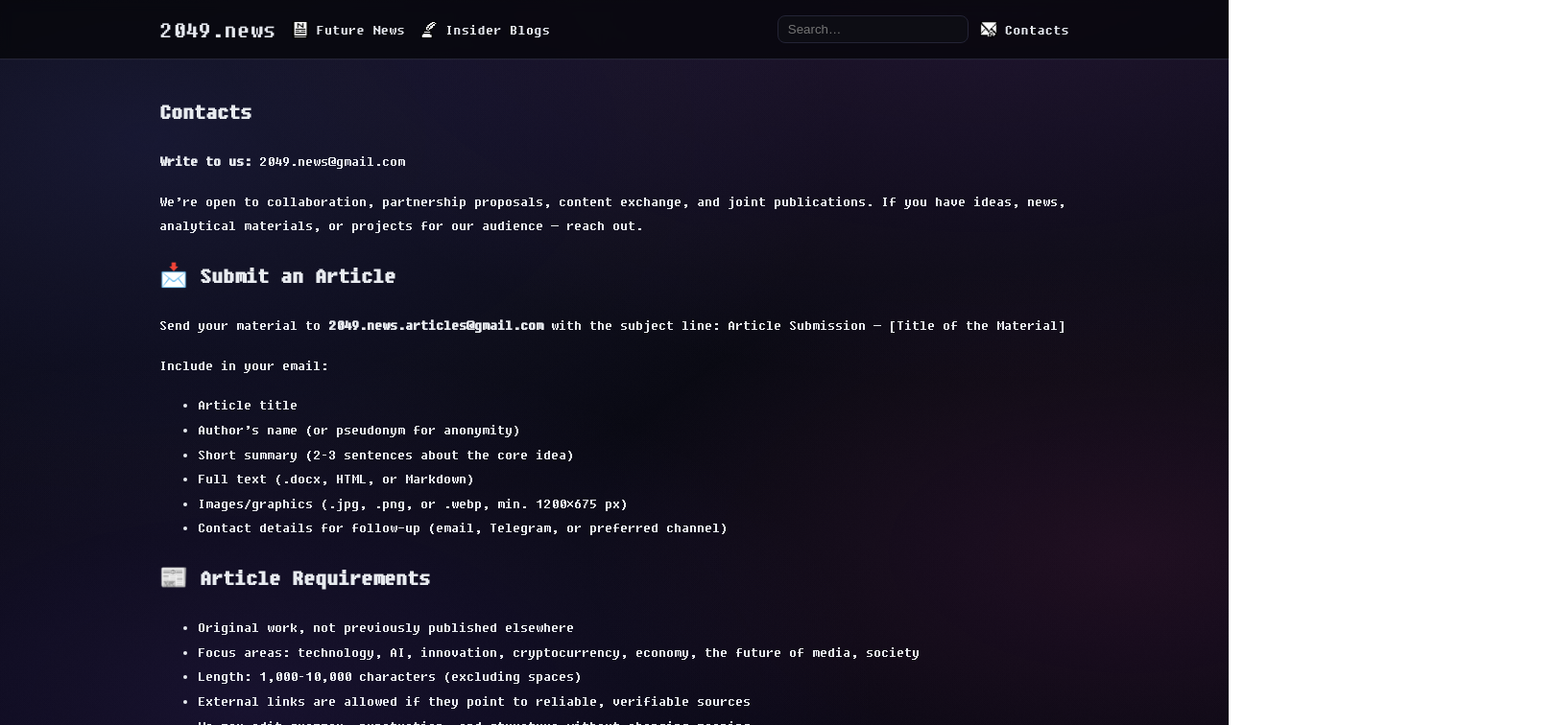
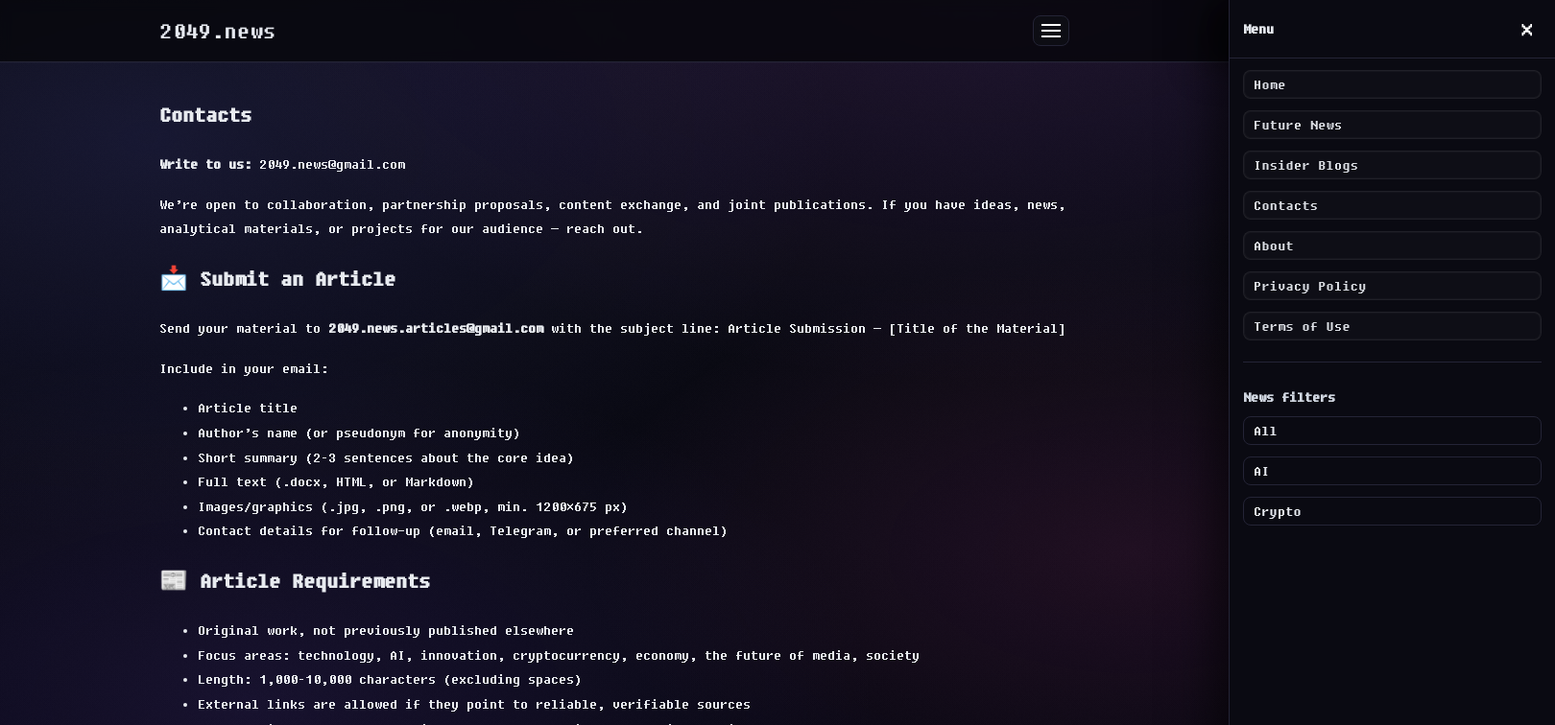
Before and after one commit to SPAMIK356/ai-aggregator, a Next.js app in the folder frontend/: page /contact in a window 1280 px wide. Shown: the top 756 px of the page at 96% size, 1620 px wide, since content can reach past the window. Built offline with nearby package versions, Linux system fonts and the light colour scheme; no server answers.

Commit message:
Added burger menu

```diff
--- a/frontend/app/globals.css
+++ b/frontend/app/globals.css
@@ -207,7 +207,16 @@ button, .pill, input[type="button"], input[type="submit"], input[type="reset"] {
 .promo-frame { width: 100%; background: var(--bg-elev); display: flex; align-items: center; justify-content: center; padding: 6px; }
 .promo-wrap img { max-width: 100%; height: auto; max-height: 180px; display: block; object-fit: contain; object-position: center; }
 /* Mobile navigation */
-/* removed mobile drawer */
+.burger-btn { display: inline-flex; flex-direction: column; gap: 4px; padding: 8px; border: 1px solid var(--border); border-radius: 8px; background: var(--bg-elev); }
+.hb-line { width: 20px; height: 2px; background: #fff; display: block; }
+.backdrop { position: fixed; inset: 0; background: rgba(0,0,0,.5); z-index: 50; }
+.drawer { position: fixed; top: 0; right: 0; height: 100%; width: 85%; max-width: 340px; background: #0a0a12; border-left: 1px solid var(--border); transform: translateX(100%); transition: transform .2s ease; z-index: 60; box-shadow: -20px 0 40px rgba(0,0,0,.5); display: flex; flex-direction: column; }
+.drawer.open { transform: translateX(0); }
+.drawer-header { display: flex; align-items: center; justify-content: space-between; padding: 12px 14px; border-bottom: 1px solid var(--border); }
+.drawer-close { background: transparent; color: #fff; border: 0; font-size: 28px; line-height: 1; padding: 4px 8px; }
+.drawer-nav { display: flex; flex-direction: column; gap: 12px; padding: 12px 14px; }
+.drawer-sep { height: 1px; background: var(--border); margin: 10px 0; }
+.drawer-section { color: #cfd5df; font-weight: 700; margin-top: 6px; }
 
 /* Mobile typography and spacing */
 @media (max-width: 767px) {
--- a/frontend/app/layout.tsx
+++ b/frontend/app/layout.tsx
@@ -5,6 +5,8 @@ import newsIcon from '../icons/News_site.png';
 import authorsIcon from '../icons/Autors.png';
 import contactIcon from '../icons/Contact.png';
 import CryptoWidget from '../components/CryptoWidget';
+import dynamic from 'next/dynamic';
+const BurgerMenu = dynamic(() => import('../components/BurgerMenu'), { ssr: false });
 
 export const metadata = {
 	title: '2049.news',
@@ -19,25 +21,9 @@ export default function RootLayout({ children }: { children: React.ReactNode })
                     <div className="container">
                     <nav className="nav">
                         <a href="/" className="brand">2049.news</a>
-                        <a href="/news" className="nav-button" style={{ display: 'flex', alignItems: 'center', gap: 8 }}>
-                                <Image src={newsIcon} alt="News" width={18} height={18} />
-                            Future News
-                            </a>
-                        <a href="/columns" className="nav-button" style={{ display: 'flex', alignItems: 'center', gap: 8 }}>
-                                <Image src={authorsIcon} alt="Author columns" width={18} height={18} />
-                            Insider Blogs
-                            </a>
-                            <span className="spacer" />
-                    <div style={{ display: 'flex', alignItems: 'center', gap: 12 }}>
+                        <span className="spacer" />
                         <CryptoWidget />
-                        <form action="/search" method="get" style={{ display: 'flex', alignItems: 'center', gap: 8 }}>
-                            <input name="q" type="text" placeholder="Search…" aria-label="Search" style={{ padding: '6px 10px', borderRadius: 8, border: '1px solid var(--border)', background: 'var(--bg-elev)', color: '#fff' }} />
-                        </form>
-                        <a href="/contact" className="nav-button" style={{ display: 'flex', alignItems: 'center', gap: 8 }}>
-                                <Image src={contactIcon} alt="Contacts" width={18} height={18} />
-                            Contacts
-                            </a>
-                    </div>
+                        <BurgerMenu />
                     </nav>
                     </div>
                 </header>
@@ -47,14 +33,9 @@ export default function RootLayout({ children }: { children: React.ReactNode })
                         <p className="footer-about">
                             <strong>2049.news</strong> — a media about the future of technology, artificial intelligence, and the crypto economy. We publish news, opinion columns and analysis from practitioners — developers, founders and researchers.
                         </p>
-						<nav className="footer-nav">
-                            <a href="/news" className="nav-button">Future News</a>
-                            <a href="/columns" className="nav-button">Insider Blogs</a>
-                            <a href="/contact" className="nav-button">Contacts</a>
-                            <a href="/about" className="nav-button">About</a>
-                            <a href="/privacy" className="nav-button">Privacy Policy</a>
-                            <a href="/terms" className="nav-button">Terms of Use</a>
-						</nav>
+                        <nav className="footer-nav" style={{ justifyContent: 'center' }}>
+                            <BurgerMenu />
+                        </nav>
 					</div>
 				</footer>
 			</body>
--- a/frontend/app/news/page.tsx
+++ b/frontend/app/news/page.tsx
@@ -37,11 +37,7 @@ export default async function NewsListPage({ searchParams }: { searchParams: { p
         <h1>News</h1>
         <p>{desc}</p>
       </section>
-      <div className="meta" style={{ display: 'flex', gap: 8, marginTop: 8 }}>
-        <a href={`/news`} className="pill">All</a>
-        <a href={`/news?theme=AI`} className="pill">AI</a>
-        <a href={`/news?theme=CRYPTO`} className="pill">Crypto</a>
-      </div>
+      {/* filters moved to burger menu */}
       <div className="cards" style={{ marginTop: 12 }}>
         {data.results.map((n: any, idx: number) => (
           <>
--- /dev/null
+++ b/frontend/components/BurgerMenu.tsx
@@ -0,0 +1,45 @@
+"use client";
+
+import React from 'react';
+
+export default function BurgerMenu() {
+	const [open, setOpen] = React.useState(false);
+	React.useEffect(() => {
+		const onKey = (e: KeyboardEvent) => {
+			if (e.key === 'Escape') setOpen(false);
+		};
+		window.addEventListener('keydown', onKey);
+		return () => window.removeEventListener('keydown', onKey);
+	}, []);
+
+	return (
+		<>
+			<button className="burger-btn" aria-label="Menu" onClick={() => setOpen(true)}>
+				<span className="hb-line" />
+				<span className="hb-line" />
+				<span className="hb-line" />
+			</button>
+			{open && <div className="backdrop" onClick={() => setOpen(false)} />}
+			<div className={"drawer" + (open ? " open" : "") } role="dialog" aria-modal="true">
+				<div className="drawer-header">
+					<strong>Menu</strong>
+					<button className="drawer-close" aria-label="Close" onClick={() => setOpen(false)}>×</button>
+				</div>
+				<nav className="drawer-nav">
+					<a href="/" onClick={() => setOpen(false)} className="nav-button">Home</a>
+					<a href="/news" onClick={() => setOpen(false)} className="nav-button">Future News</a>
+					<a href="/columns" onClick={() => setOpen(false)} className="nav-button">Insider Blogs</a>
+					<a href="/contact" onClick={() => setOpen(false)} className="nav-button">Contacts</a>
+					<a href="/about" onClick={() => setOpen(false)} className="nav-button">About</a>
+					<a href="/privacy" onClick={() => setOpen(false)} className="nav-button">Privacy Policy</a>
+					<a href="/terms" onClick={() => setOpen(false)} className="nav-button">Terms of Use</a>
+					<div className="drawer-sep" />
+					<div className="drawer-section">News filters</div>
+					<a href="/news" onClick={() => setOpen(false)} className="pill">All</a>
+					<a href="/news?theme=AI" onClick={() => setOpen(false)} className="pill">AI</a>
+					<a href="/news?theme=CRYPTO" onClick={() => setOpen(false)} className="pill">Crypto</a>
+				</nav>
+			</div>
+		</>
+	);
+}
```
